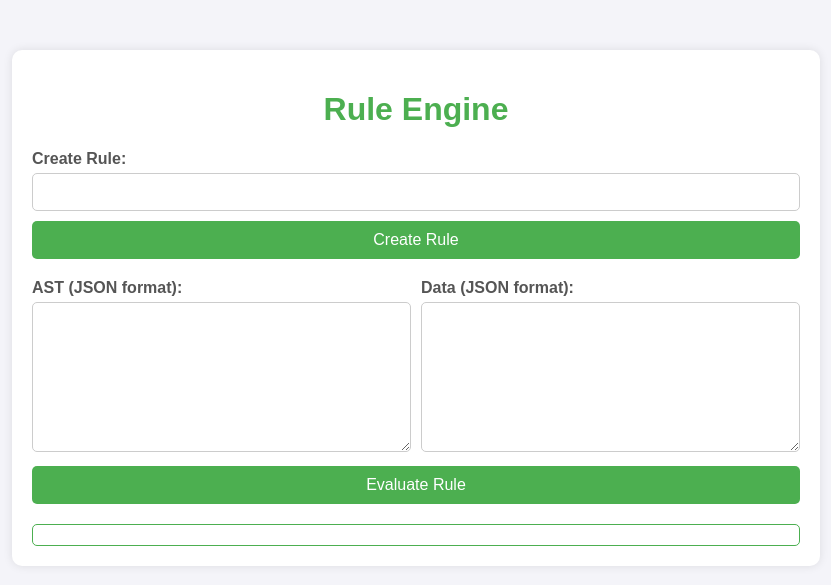
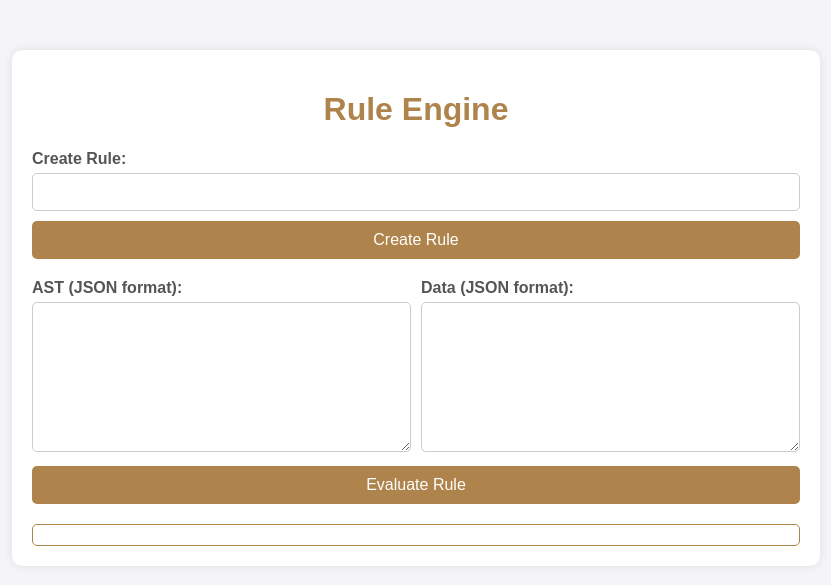
Before and after one commit to khitishkumar18/Rule-Engine-with-AST, a Flask app: page / in a window 1280 px wide. Shown: the top 585 px of the page, without its empty margins (224-1055 px from the left). Run offline with Flask 2, Linux system fonts and the light colour scheme.

Commit message:
Update style.css

```diff
--- a/app/static/css/style.css
+++ b/app/static/css/style.css
@@ -17,7 +17,7 @@ body {
 
 h1 {
     text-align: center;
-    color: #4CAF50;
+    color: #af844c;
 }
 
 .form-section {
@@ -60,7 +60,7 @@ button {
     display: block;
     width: 100%;
     padding: 10px;
-    background-color: #4CAF50;
+    background-color: #af844c;
     color: white;
     border: none;
     border-radius: 5px;
@@ -69,15 +69,15 @@ button {
 }
 
 button:hover {
-    background-color: #45a049;
+    background-color: #af844c;
 }
 
 .result-section {
     margin-top: 20px;
     padding: 10px;
-    border: 1px solid #4CAF50;
+    border: 1px solid #af844c;
     border-radius: 5px;
-    color: #4CAF50;
+    color: #af844c;
     font-weight: bold;
     text-align: center;
 }
```
